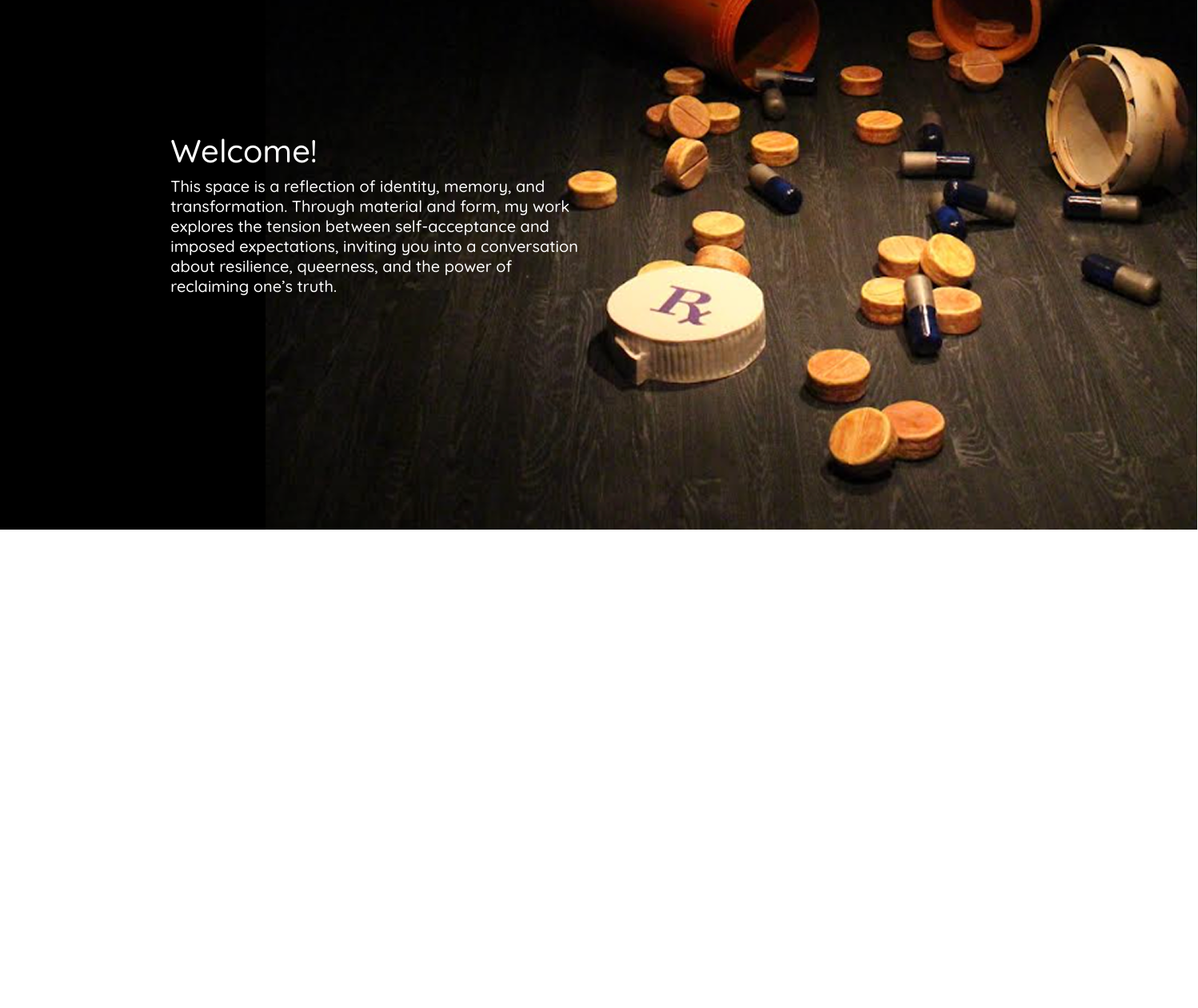
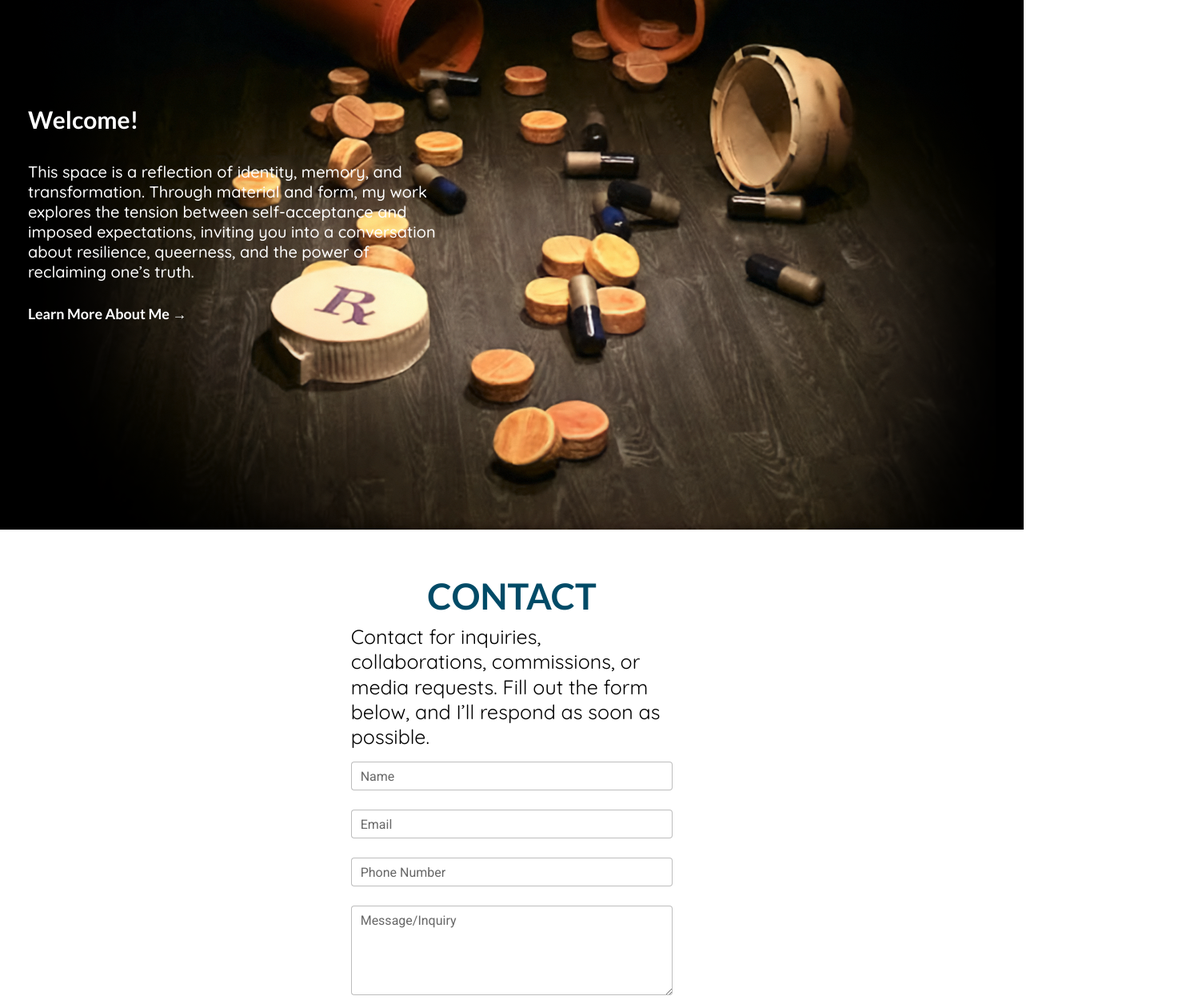
Before and after one commit to BowArrow/portfoliojustinh, a React (Vite) app: page / in a window 1280 px wide. Shown: the part 240-1500 px from the top of the page at 80% size, 1498 px wide, since content can reach past the window. Before the commit the page ends 902 px from the top, so only its background shows below. Built offline with nearby package versions, Linux system fonts and the light colour scheme.

Commit message:
Big Upload

```diff
--- a/src/components/Home/index.jsx
+++ b/src/components/Home/index.jsx
@@ -1,42 +1,61 @@
 import React, { Component } from 'react';
 import './style.css';
-import { MDBCol, MDBContainer, MDBRow } from 'mdb-react-ui-kit';
-import bg from '../../assets/testbg.png'
+import { MDBCol, MDBContainer, MDBRow, MDBInput, MDBCheckbox, MDBBtn, MDBTextArea } from 'mdb-react-ui-kit';
+import { Link } from 'react-router-dom';
+import bg from '../../assets/JustinBGFull.png';
 
 class Home extends Component {
 
     render() {
         return (
+            <>
                 <MDBContainer>
-                <MDBRow className='bg-black'>
+                    <MDBRow className='bg-black mb-6'>
                         <MDBCol md='2'></MDBCol>
-                    <MDBCol md='8'>
-                        <MDBRow >
-                            <MDBCol sm='1'>
-
-                            </MDBCol>
-                            <MDBCol sm='7'>
-                                <img src={bg} />
+                        <MDBCol className='desc-container'>
+                            <div className='bg-image'>
+                                <img src={bg} className='home-image' />
                                 <div className='mask' style={{ backgroundColor: 'rgba(0, 0, 0, 0)' }}>
-                                    <div className='d-flex description align-items-center'>
-                                        <div className='d-flex flex-column clearfix justify-content-left'>
-                                            <h1 className='text-white'>Welcome! </h1>
-                                            <p className='text-white mb-0 description-text'>This space is a reflection of identity, memory, and transformation. Through material and form, my work explores the tension between self-acceptance and imposed expectations, inviting you into a conversation about resilience, queerness, and the power of reclaiming one’s truth.</p>
+                                    <div className='d-flex clearfix description align-items-center'>
+                                        <div className='d-flex flex-column'>
+                                            <h1 className='text-white description-title'>Welcome! </h1>
+                                            <p className='text-white description-text'>This space is a reflection of identity, memory, and transformation. Through material and form, my work explores the tension between self-acceptance and imposed expectations, inviting you into a conversation about resilience, queerness, and the power of reclaiming one’s truth.</p>
+                                            <Link to='/about' className='description-link'>Learn More About Me →</Link>
+                                        </div>
                                     </div>
                                 </div>
                             </div>
                         </MDBCol>
-
-                        </MDBRow>
-                        <MDBRow>
-
-                        </MDBRow>
-
-                    </MDBCol>
                         <MDBCol md='2'></MDBCol>
                     </MDBRow>
+                    <MDBRow className='text-black'>
+                        <MDBCol md='4'></MDBCol>
+                        <MDBCol>
+                            <div className='d-flex flex-column'>
+                                <h1 className='contact-title'>CONTACT</h1>
+                                <p className='contact-text'>Contact for inquiries, collaborations, commissions, or media requests. Fill out the form below, and I’ll respond as soon as possible.</p>
+                            </div>
+                        </MDBCol>
+                        <MDBCol md='4'></MDBCol>
+                    </MDBRow>
+                    <MDBRow className='text-black'>
+                        <MDBCol md='4'></MDBCol>
+                        <MDBCol>
+                            <form>
+                                <MDBInput id='form4Example1' wrapperClass='mb-4' label='Name' />
+                                <MDBInput type='email' id='form4Example2' wrapperClass='mb-4' label='Email' />
+                                <MDBInput type='tel' id='typePhone' wrapperClass='mb-4' label='Phone Number' />
+                                <MDBTextArea wrapperClass='mb-4' textarea id='form4Example3' rows={4} label='Message/Inquiry' />
 
+                                <MDBBtn type='submit' className='mb-4 bg-dark' block>
+                                    Send
+                                </MDBBtn>
+                            </form>
+                        </MDBCol>
+                        <MDBCol md='4'></MDBCol>
+                    </MDBRow>
                 </MDBContainer>
+            </>
         )
     }
 }
--- a/src/components/Nav/index.jsx
+++ b/src/components/Nav/index.jsx
@@ -14,7 +14,8 @@ class Nav extends Component {
 
         return (
             <MDBNavbar expand="lg" className='navibar'>
-                <MDBContainer className='nav-container'>
+                <MDBContainer className='nav-container' fluid>
+                    <MDBCol md='2'></MDBCol>
                     <MDBNavbarBrand href='/'>JUSTIN HOLTHOUSE</MDBNavbarBrand>
                     <MDBNavbarToggler
                         aria-controls='navBarSupportedContent'
@@ -51,6 +52,7 @@ class Nav extends Component {
                                 <MDBNavbarBrand href='https://www.instagram.com/j.m.holthouse/' className='insta'><MDBRipple className='instaripple'><img className="instagram-icon" src={instaicon} alt="instagram"/></MDBRipple></MDBNavbarBrand>
                             </MDBNavbarItem>
                         </MDBNavbarNav>
+                        <MDBCol md='2'></MDBCol>
                     {/* </MDBCollapse> */}
                 </MDBContainer>
             </MDBNavbar>
--- a/src/index.css
+++ b/src/index.css
@@ -7,8 +7,8 @@
   color-scheme: light dark;
   color: rgba(255, 255, 255, 0.87);
 
-  min-height: 100vh;
-  min-width: 100vw;
+  height: 100vh;
+  width: 100vw;
 
   font-synthesis: none;
   text-rendering: optimizeLegibility;
@@ -39,9 +39,9 @@
   background-color: #C5C5C5 !important;
 }
 
-.about-container {
+/* .about-container {
   max-width: 1500px !important;
-}
+} */
 
 .navibar {
   min-height: 111px;
@@ -56,6 +56,54 @@
   margin-bottom: 0px;
   margin-left: auto;
   margin-right: auto;
+}
+
+.about-content {
+  font-family: 'Lato', sans-serif;
+  color: #002A41;
+  font-weight: 500;
+  font-size: 20px;
+  line-height: 24px;
+  text-align: left;
+  padding: 0 35px !important;
+}
+
+.about-content .col {
+  padding: 0;
+}
+
+.bg-about-title {
+  background-color: #95C1D2;
+  color: #1E1E1E;
+  height: 80px;
+  padding: 0 35px !important;
+}
+
+.bg-about-title .col {
+  padding: 0;
+}
+
+.bg-about-title h1 {
+  font-family: 'Lato', sans-serif;
+  font-weight: 700;
+  font-size: 45px;
+  line-height: 54px;
+}
+
+.contact-title {
+  font-family: 'Lato', sans-serif;
+  font-weight: 700;
+  font-size: 45px;
+  line-height: 54px;
+  color: #004B67;
+}
+
+.contact-text {
+  text-align: left;
+  font-family: 'Quicksand', sans-serif;
+  font-weight: 400;
+  font-size: 25px;
+  line-height: 31.25px;
 }
 
 .nav-link {
@@ -82,6 +130,10 @@
   margin-right: 0 !important;
 }
 
+.desc-container {
+  padding: 0 35px !important;
+}
+
 .navbar-brand {
   font-family: Impact, Haettenschweiler, 'Arial Narrow Bold', sans-serif;
   font-weight: 400;
@@ -93,26 +145,50 @@
   width: 296px;
 }
 
+.description-title {
+  font-family: "Lato", sans-serif;
+  font-weight: 700;
+  font-style: normal;
+  font-size: 30px;
+  line-height: 36px;
+  margin-bottom: 35px;
+}
+
+.description-text {
+  margin-bottom: 30px !important;
+}
+
+.description-link {
+  font-family: "Lato", sans-serif;
+  font-weight: 700;
+  font-style: normal;
+  font-size: 18px;
+  color: white;
+  line-height: 21px;
+}
+
 .instagram-icon {
   width: 52px;
   height: 52px;
   border-radius: 26px;
 }
 
+a:hover {
+  color: lightgray !important;
+}
+
+.home-image {
+  float: right;
+}
+
 .description {
-  margin-top: 111px;
   max-width: 520px;
   height: 791px;
   text-align: left !important;
-  margin-left: calc(100vw/12*2);
   font-family: 'Quicksand', sans-serif !important;
   font-weight: 500 !important;
   font-size: 20px !important;
   line-height: 25px !important;
-}
-
-.description-mask {
-
 }
 
 .nav-container {
@@ -121,7 +197,7 @@
 }
 
 .row {
-  min-width: 100vw;
+  width: 100vw;
 }
 
 body {
@@ -131,12 +207,6 @@ body {
   place-items: top;
   min-width: 100vw;
   min-height: 100vh;
-}
-
-.bg-image {
-  background-color: black;
-  height: 791px;
-  z-index: -1;
 }
 
 @media only screen and (max-width: 600px) {
--- a/vite.config.js
+++ b/vite.config.js
@@ -4,5 +4,20 @@ import react from '@vitejs/plugin-react'
 // https://vite.dev/config/
 export default defineConfig({
   plugins: [react()],
+  esbuild: {
+    loader: 'jsx',
+  },
+  resolve: {
+    alias: {
+      './runtimeConfig': './runtimeConfig.browser',
+    },
+  },
+  optimizeDeps: {
+    esbuildOptions: {
+      loader: {
+        '.js': 'jsx',
+      },
+    },
+  },
   base: '/'
 })
```
Also changed, not shown: src/components/About/index.jsx (+35 -1 lines), firebase.json, src/assets/JustinBGFull.png (added). Lines whose indentation alone changed are shown as unchanged.
